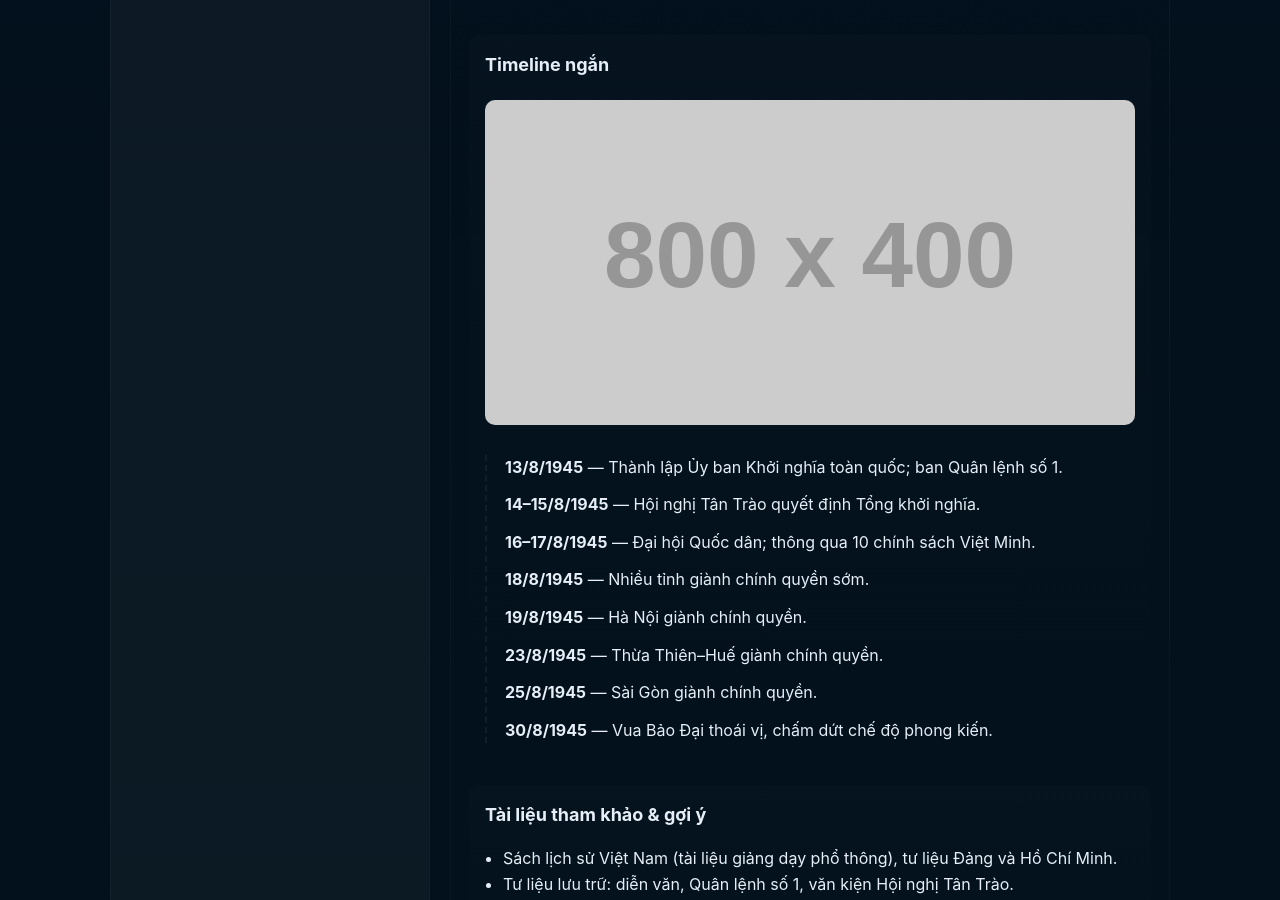
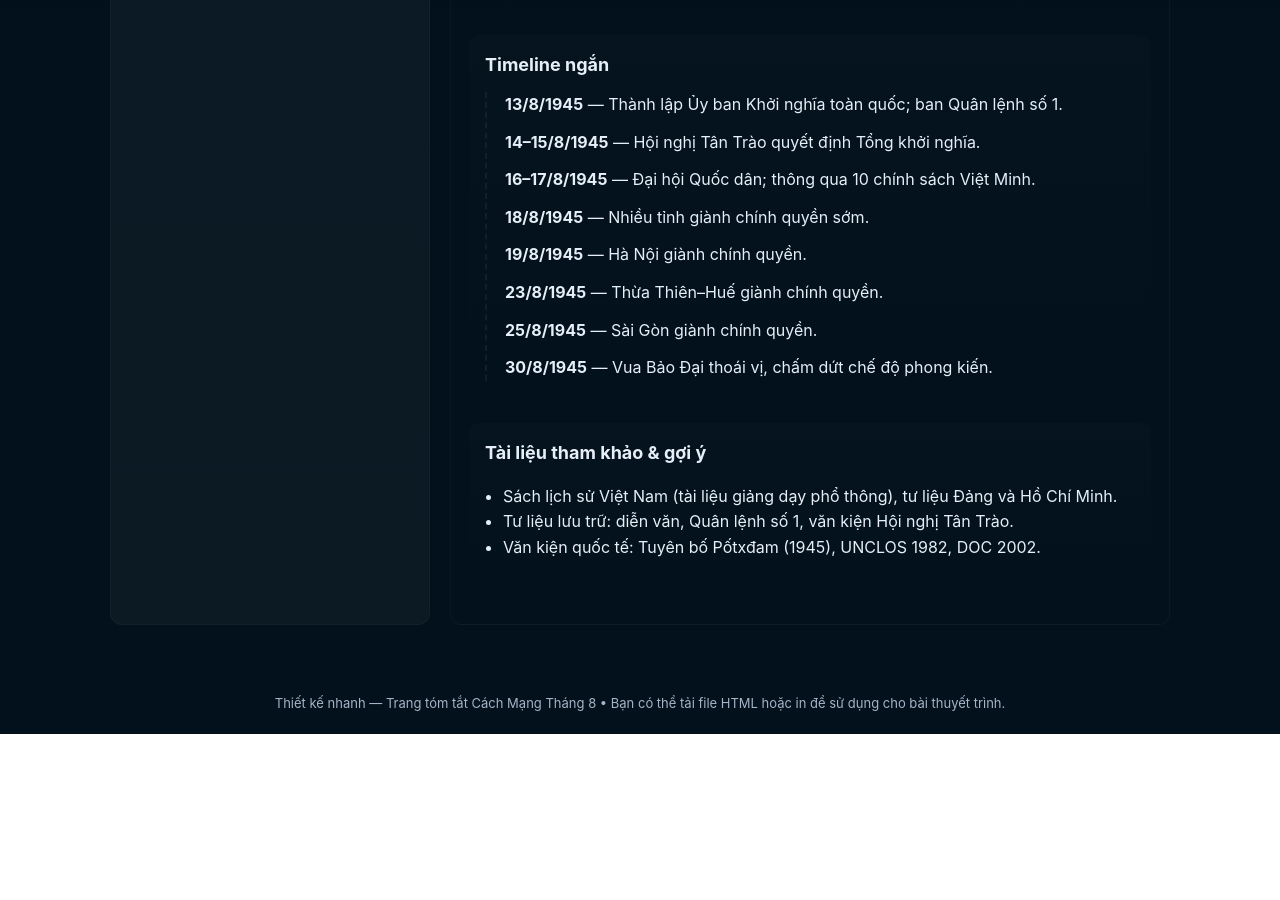
Before and after one commit to huubaovuive2008-lang/cmt8, a plain HTML site: page index.html in a window 1280 px wide. Shown: the part 6710-7610 px from the top of the page. After the commit the page ends 7444 px from the top, so only its background shows below. Drawn offline with Linux system fonts and the light colour scheme; placeholder pictures from the web are drawn by us.

Commit message:
Re-push index.html per user request

```diff
--- a/index.html
+++ b/index.html
@@ -162,8 +162,6 @@
 
         <section id="timeline" class="card">
   <h2>Timeline ngắn</h2>
-  <img src="https://via.placeholder.com/800x400?text=Timeline" class="section-img" style="width:100%;border-radius:10px;margin:10px 0;">
-
   <div class="timeline">
     <div><strong>13/8/1945</strong> — Thành lập Ủy ban Khởi nghĩa toàn quốc; ban Quân lệnh số 1.</div>
     <div><strong>14–15/8/1945</strong> — Hội nghị Tân Trào quyết định Tổng khởi nghĩa.</div>
```
